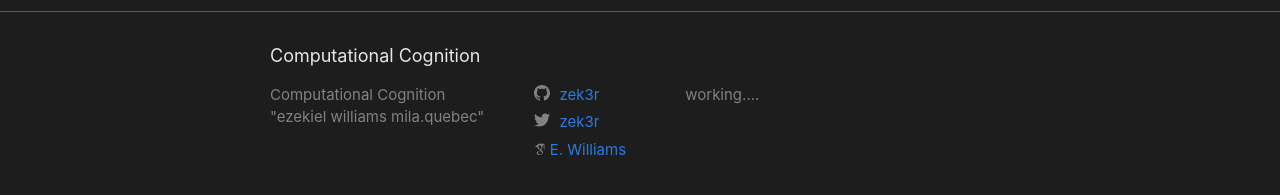
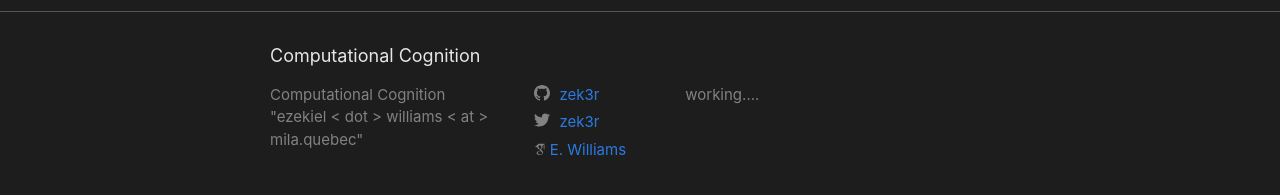
Before and after one commit to zek3r/zek3r.github.io, a Jekyll site: the page built from index.markdown, in a window 1280 px wide. Shown: the part 679-874 px from the top of the page. Built offline with Jekyll 4.4.1, drawn with Linux system fonts in a browser that asks for light colours; some web fonts are replaced.

Commit message:
updating stuff...

```diff
--- a/_includes/footer.html
+++ b/_includes/footer.html
@@ -16,7 +16,7 @@
             {%- endif -%}
             </li>
             {%- if site.email -%}
-            <li> "ezekiel <dot> williams <at> mila.quebec" </li>
+            <li> "ezekiel &lt dot &gt williams &lt at &gt mila.quebec" </li>
             {%- endif -%}
         </ul>
       </div>
```
